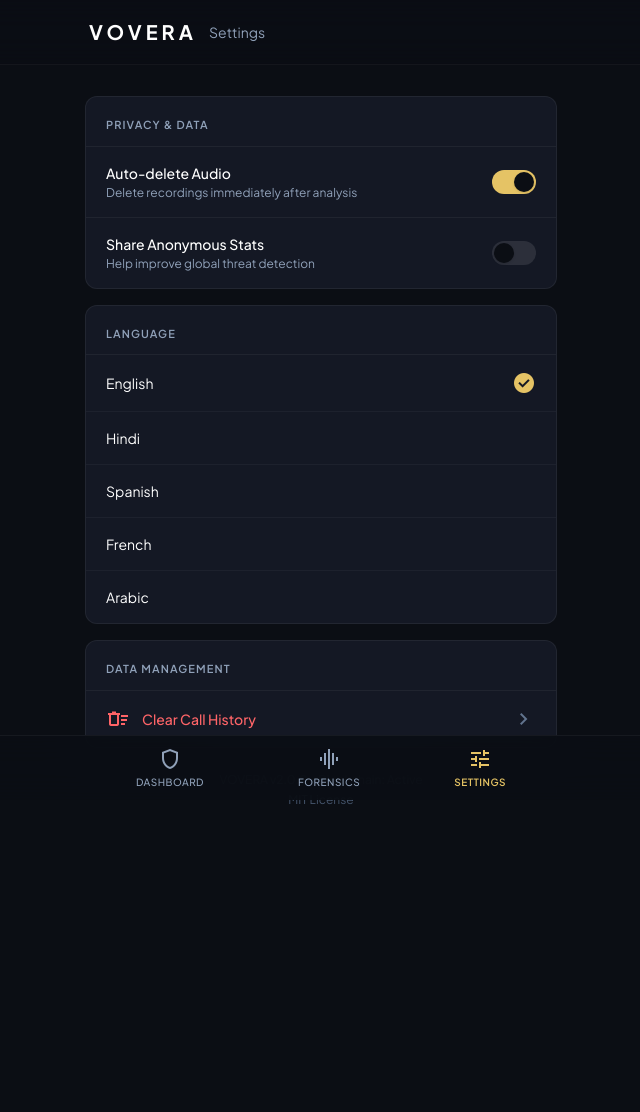
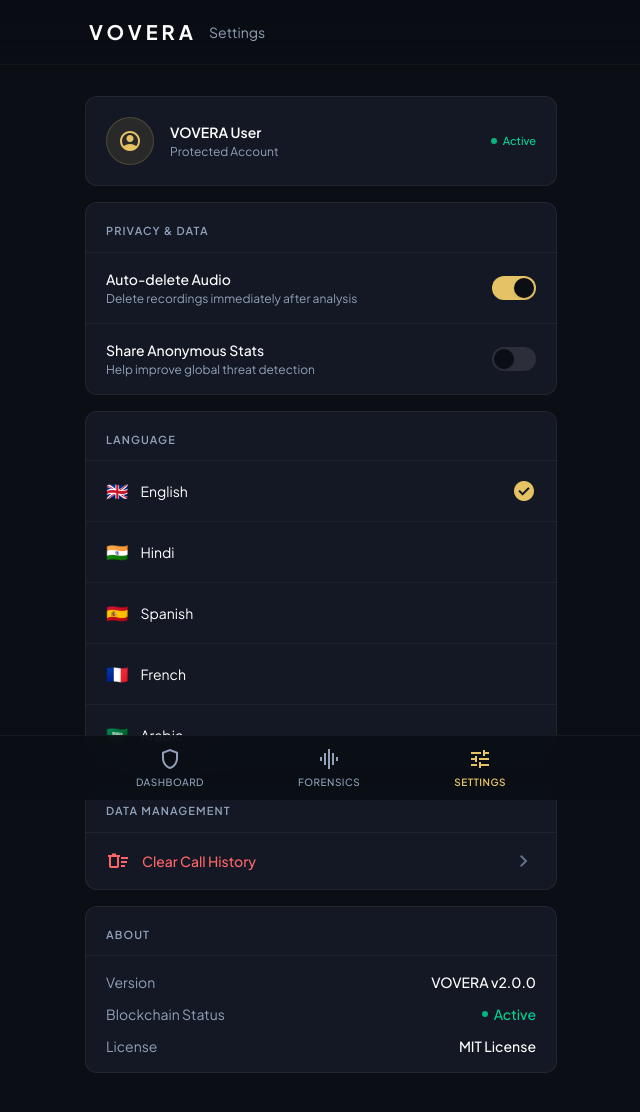
Before and after one commit to soumik2007/VOVERA, a React (Vite) app in the folder web-frontend/: page /settings in a window 1280 px wide. Shown: the top 1112 px of the page, without its empty margins (319-959 px from the left). Before the commit the page ends 920 px from the top, so only its background shows below. Built offline with nearby package versions, Linux system fonts and the light colour scheme.

Commit message:
feat: major UX overhaul — pulse ring, uptime timer, coaching text, rich empty states, settings profile card, confirm on clear, flag emojis, contextual End Call button

```diff
--- a/web-frontend/src/pages/InCall.tsx
+++ b/web-frontend/src/pages/InCall.tsx
@@ -127,6 +127,16 @@
           </div>
           <h1 className="text-2xl font-bold tracking-tight text-white">Unverified Caller</h1>
           <p className="text-xs font-medium text-slate-400 tracking-normal">+1 (415) 890–2134</p>
+          {/* Live coaching text — tells user exactly what's happening */}
+          <p className={`text-[11px] font-medium pt-1 transition-colors duration-500 ${
+            riskStatus === 'SAFE' ? 'text-emerald-400' :
+            riskStatus === 'ANALYZING' ? 'text-amber-400' :
+            'text-red-400'
+          }`}>
+            {riskStatus === 'SAFE' ? '✓ Voice patterns look normal — keep listening' :
+             riskStatus === 'ANALYZING' ? '⚠ Anomalies detected — analysis escalating' :
+             '🚨 Synthetic voice confirmed — call terminated'}
+          </p>
         </section>
 
         {/* Voice Authenticity Card */}
@@ -190,9 +200,11 @@
             </button>
           </div>
           <button onClick={() => { wsRef.current?.close(); navigate('/'); }}
-            className="w-full h-14 rounded-2xl bg-red-600 hover:bg-red-500 active:scale-[0.98] text-white font-semibold text-base flex items-center justify-center gap-2.5 shadow-lg shadow-red-600/25 transition-all">
+            className={`w-full h-14 rounded-2xl active:scale-[0.98] text-white font-semibold text-base flex items-center justify-center gap-2.5 shadow-lg transition-all ${
+              riskStatus === 'DANGER' ? 'bg-red-700 hover:bg-red-600 shadow-red-700/30' : 'bg-red-600 hover:bg-red-500 shadow-red-600/25'
+            }`}>
             <span className="material-symbols-outlined text-[22px]">call_end</span>
-            <span>End Call</span>
+            <span>{riskStatus === 'DANGER' ? 'End & Report Threat' : 'End Call'}</span>
           </button>
         </section>
       </main>
--- a/web-frontend/src/pages/Settings.tsx
+++ b/web-frontend/src/pages/Settings.tsx
@@ -3,8 +3,9 @@
 
 export default function Settings() {
   const [autoDelete, setAutoDelete] = useState(true);
-  const [shareStats, setShareStats] = useState(false);
+  const [shareStats, setShareStats] = useState(false); // OFF by default — privacy first
   const [language, setLanguage] = useState('English');
+  const [showClearConfirm, setShowClearConfirm] = useState(false);
 
   const Toggle = ({ value, onChange }: { value: boolean; onChange: () => void }) => (
     <button onClick={onChange}
@@ -13,8 +14,16 @@
     </button>
   );
 
+  const languages = [
+    { name: 'English', flag: '🇬🇧' },
+    { name: 'Hindi', flag: '🇮🇳' },
+    { name: 'Spanish', flag: '🇪🇸' },
+    { name: 'French', flag: '🇫🇷' },
+    { name: 'Arabic', flag: '🇸🇦' },
+  ];
+
   return (
-    <div className="min-h-screen bg-[#0B0E14] text-white">
+    <div className="min-h-screen bg-[#0B0E14] text-white flex flex-col">
       <header className="fixed top-0 w-full z-50 pt-safe bg-[#0B0E14]/85 backdrop-blur-xl border-b border-white/[0.04]">
         <div className="h-16 px-6 flex items-center max-w-lg mx-auto">
           <span className="text-xl font-bold tracking-[0.2em] text-white">VOVERA</span>
@@ -23,6 +32,22 @@
       </header>
 
       <main className="flex-1 w-full pt-24 pb-28 px-5 flex flex-col gap-4 max-w-lg mx-auto">
+
+        {/* Profile Card */}
+        <div className="flex items-center gap-4 p-5 rounded-xl bg-[#141824] border border-white/[0.06]">
+          <div className="w-12 h-12 rounded-full bg-[#E5C365]/10 border border-[#E5C365]/20 flex items-center justify-center shrink-0">
+            <span className="material-symbols-outlined text-[#E5C365] text-[24px]" style={{ fontVariationSettings: "'FILL' 1" }}>account_circle</span>
+          </div>
+          <div>
+            <p className="text-sm font-semibold text-white">VOVERA User</p>
+            <p className="text-xs text-slate-400 mt-0.5">Protected Account</p>
+          </div>
+          <div className="ml-auto flex items-center gap-1.5 text-[11px] text-emerald-400 font-medium">
+            <span className="w-1.5 h-1.5 rounded-full bg-emerald-400 animate-pulse inline-block" />
+            Active
+          </div>
+        </div>
+
         {/* Privacy */}
         <div className="flex flex-col gap-0 rounded-xl overflow-hidden border border-white/[0.06] bg-[#141824]">
           <h3 className="text-[11px] font-semibold uppercase tracking-widest text-slate-400 px-5 pt-5 pb-3">Privacy & Data</h3>
@@ -46,11 +71,14 @@
         <div className="rounded-xl overflow-hidden border border-white/[0.06] bg-[#141824]">
           <h3 className="text-[11px] font-semibold uppercase tracking-widest text-slate-400 px-5 pt-5 pb-3">Language</h3>
           <div className="border-t border-white/[0.05]">
-            {['English', 'Hindi', 'Spanish', 'French', 'Arabic'].map(lang => (
-              <button key={lang} onClick={() => setLanguage(lang)}
+            {languages.map(lang => (
+              <button key={lang.name} onClick={() => setLanguage(lang.name)}
                 className="flex items-center justify-between w-full px-5 py-4 border-b border-white/[0.04] hover:bg-white/[0.02] transition-colors last:border-b-0">
-                <span className="text-sm text-white">{lang}</span>
-                {language === lang && (
+                <div className="flex items-center gap-3">
+                  <span className="text-lg">{lang.flag}</span>
+                  <span className="text-sm text-white">{lang.name}</span>
+                </div>
+                {language === lang.name && (
                   <span className="material-symbols-outlined text-[#E5C365] text-[20px]" style={{ fontVariationSettings: "'FILL' 1" }}>check_circle</span>
                 )}
               </button>
@@ -58,23 +86,55 @@
           </div>
         </div>
 
-        {/* Danger Zone */}
+        {/* Data Management */}
         <div className="rounded-xl overflow-hidden border border-white/[0.06] bg-[#141824]">
           <h3 className="text-[11px] font-semibold uppercase tracking-widest text-slate-400 px-5 pt-5 pb-3">Data Management</h3>
-          <button className="flex items-center justify-between w-full px-5 py-4 border-t border-white/[0.05] hover:bg-red-500/5 transition-colors">
-            <div className="flex items-center gap-3">
-              <span className="material-symbols-outlined text-[20px] text-red-400">delete_sweep</span>
-              <p className="text-sm font-medium text-red-400">Clear Call History</p>
+          {!showClearConfirm ? (
+            <button onClick={() => setShowClearConfirm(true)} className="flex items-center justify-between w-full px-5 py-4 border-t border-white/[0.05] hover:bg-red-500/5 transition-colors">
+              <div className="flex items-center gap-3">
+                <span className="material-symbols-outlined text-[20px] text-red-400">delete_sweep</span>
+                <p className="text-sm font-medium text-red-400">Clear Call History</p>
+              </div>
+              <span className="material-symbols-outlined text-[18px] text-slate-500">chevron_right</span>
+            </button>
+          ) : (
+            <div className="px-5 py-4 border-t border-white/[0.05]">
+              <p className="text-sm font-medium text-white mb-1">Are you sure?</p>
+              <p className="text-xs text-slate-400 mb-4">This will permanently delete all call history and forensic reports. This cannot be undone.</p>
+              <div className="flex gap-3">
+                <button onClick={() => setShowClearConfirm(false)} className="flex-1 py-2.5 rounded-lg bg-white/[0.06] border border-white/[0.08] text-sm text-white font-medium hover:bg-white/[0.1] transition-colors">
+                  Cancel
+                </button>
+                <button onClick={() => setShowClearConfirm(false)} className="flex-1 py-2.5 rounded-lg bg-red-500/20 border border-red-500/30 text-sm text-red-400 font-semibold hover:bg-red-500/30 transition-colors">
+                  Delete All
+                </button>
+              </div>
             </div>
-            <span className="material-symbols-outlined text-[18px] text-slate-500">chevron_right</span>
-          </button>
+          )}
         </div>
 
         {/* About */}
-        <div className="mt-2 text-center space-y-1">
-          <p className="text-xs text-slate-500">VOVERA v2.0.0 • Blockchain: Active</p>
-          <p className="text-xs text-slate-600">MIT License</p>
+        <div className="rounded-xl overflow-hidden border border-white/[0.06] bg-[#141824]">
+          <h3 className="text-[11px] font-semibold uppercase tracking-widest text-slate-400 px-5 pt-5 pb-3">About</h3>
+          <div className="border-t border-white/[0.05] px-5 py-4 space-y-3">
+            <div className="flex items-center justify-between">
+              <span className="text-sm text-slate-400">Version</span>
+              <span className="text-sm font-medium text-white">VOVERA v2.0.0</span>
+            </div>
+            <div className="flex items-center justify-between">
+              <span className="text-sm text-slate-400">Blockchain Status</span>
+              <span className="text-sm font-medium text-emerald-400 flex items-center gap-1.5">
+                <span className="w-1.5 h-1.5 rounded-full bg-emerald-400 animate-pulse inline-block" />
+                Active
+              </span>
+            </div>
+            <div className="flex items-center justify-between">
+              <span className="text-sm text-slate-400">License</span>
+              <span className="text-sm font-medium text-white">MIT License</span>
+            </div>
+          </div>
         </div>
+
       </main>
 
       <BottomNav />
```
Also changed, not shown: web-frontend/src/pages/Dashboard.tsx (+88 -30 lines).
